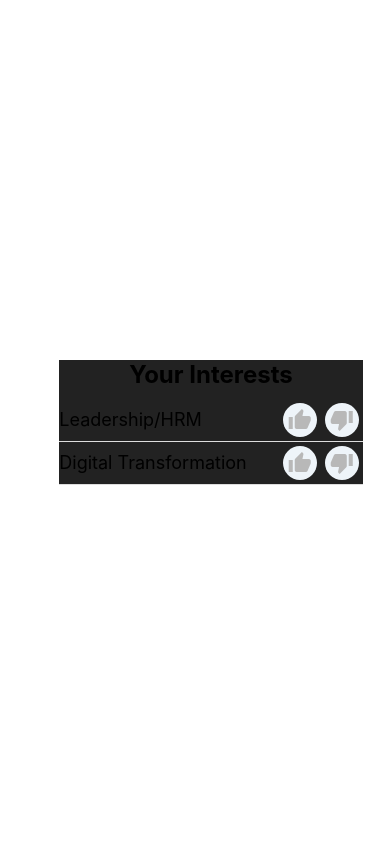
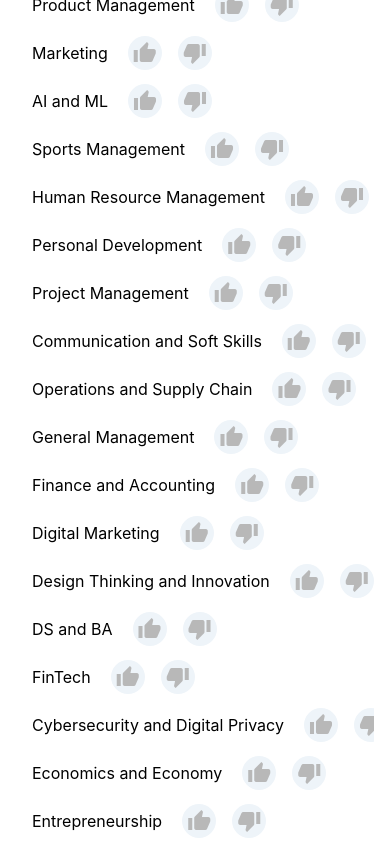
Before and after one commit to aspanadare/jigyaApp, a React Native app: screen / in a window 390 px wide. Shown: the top 844 px of the page. Built offline with nearby package versions, Linux system fonts and the light colour scheme.

Commit message:
Interest selection screen UI add

```diff
--- a/components/CourseSlider.tsx
+++ b/components/CourseSlider.tsx
@@ -58,7 +58,7 @@ const EMPTY_ITEM_SIZE = (width - ITEM_SIZE) / 2;
 
                 pagingEnabled
                 snapToAlignment='center'
-                scrollEventThrottle={1}
+                scrollEventThrottle={16}
                 onScroll={(e) =>{
                     const x = e.nativeEvent.contentOffset.x;
                     setCurrentIndex(Math.floor(x / width));
--- a/screens/InterestSelection.tsx
+++ b/screens/InterestSelection.tsx
@@ -1,4 +1,4 @@
-import React, { useState } from 'react';
+import React, { useState } from "react";
 import {
   View,
   Text,
@@ -7,73 +7,148 @@ import {
   TouchableOpacity,
   ImageBackground,
   SafeAreaView,
-} from 'react-native';
-import { MaterialCommunityIcons } from '@expo/vector-icons';
-import { SafeAreaProvider } from 'react-native-safe-area-context';
+  Platform,
+} from "react-native";
+import { MaterialCommunityIcons } from "@expo/vector-icons";
+import { SafeAreaProvider } from "react-native-safe-area-context";
 
 const interests = [
-  { id: "1", name: "Leadership/HRM" },
-  { id: "2", name: "Digital Transformation" },
+
+
+{ id:"1", name: "Digital Transformation"},
+{ id:"2", name: "Product Design"},
+{ id:"3", name: "Product Management"},
+{ id:"4", name: "Marketing"},
+{ id:"5", name: 'AI and ML'},
+{ id:"6", name: "Sports Management"},
+{ id:"7", name: "Human Resource Management"},
+{ id:"8", name: "Personal Development"},
+{ id:"9", name: "Project Management"},
+{ id:"10", name: "Communication and Soft Skills"},
+{ id:"11", name: "Operations and Supply Chain"},
+{ id:"12", name: "General Management"},
+{ id:"13", name: "Finance and Accounting"},
+{ id:"14", name: "Digital Marketing"},
+{ id:"15", name: "Design Thinking and Innovation"},
+{ id:"16", name: "DS and BA"},
+{ id:"17", name: "FinTech"},
+{ id:"18", name: "Cybersecurity and Digital Privacy"},
+{ id:"19", name: "Economics and Economy"},
+
+{ id:"20", name: "Entrepreneurship"},
+{ id:"21", name: "Technology"},
+{ id:"22", name: "Web 3.0 and Blockchain."},
+{ id:"23", name: "Leadership"},
+{ id:"24", name: "Sustainability and CSR"},
+{ id:"25", name: "Strategy"},
+{ id:"26", name: "Z-Others"},
 
 ];
 
 const InterestScreen = () => {
+
+const thumbsUp =<MaterialCommunityIcons  name= "thumb-up" size={24} color= "#2DCB42" /> ;
+const thumsDown = <MaterialCommunityIcons name= "thumb-down" size={24} color="#FF5733" />
+
+
 const [interestsState, setInterestsState] = useState(
-    interests.map((interest) => ({ ...interest, liked: false, disliked: false }))
+  interests.map((interest) => ({
+    ...interest,
+    liked: false,
+    disliked: false,
+  }))
 );
+
 
 const toggleInterest = (id: string, type: string) => {
   setInterestsState((prevState) =>
-      prevState.map((item) =>
-        item.id === id
-          ? {
+    prevState.map((item) => {
+      if (item.id === id) {
+        if (type === "like") {
+          return {
             ...item,
-              liked: type === "like" ? !item.liked : item.liked,
-              disliked: type === "dislike" ? !item.disliked : item.disliked,
+            liked: !item.liked,
+            disliked: false, // Reset disliked state
+          };
+        } else if (type === "dislike") {
+          return {
+            ...item,
+            disliked: !item.disliked,
+            liked: false, // Reset liked state
+          };
         }
-          : item
-      )
+      }
+      return item;
+    })
   );
 };
 
-  const renderItem = ({ item }: { item: { id: string; name: string; liked: boolean; disliked: boolean } }) => (
-    <View style={styles.itemContainer}>
-      <Text style={styles.itemText}>{item.name}</Text>
-      <View style={styles.iconsContainer}>
+  const renderItem = ({
+    item,
+  }: {
+    item: { id: string; name: string; liked: boolean; disliked: boolean };
+  }) => (
+
+    <View style={styles.itemContainer} className=" w-full ">
+      <View  className="mr-auto text-left">
+        <Text style={styles.itemText}>{item.name}</Text></View>
+      <View style={styles.iconsContainer} className="ml-auto gap-2">
         <TouchableOpacity onPress={() => toggleInterest(item.id, "like")}>
-  <View style={item.liked ? styles.likedIconContainer : styles.unlikedIconContainer}>
+          <View
+            style={
+              item.liked
+                ? styles.likedIconContainer
+                : styles.unlikedIconContainer
+            }
+          >
             <MaterialCommunityIcons
               name={item.liked ? "thumb-up" : "thumb-up"}
               size={24}
-      color={item.liked ? '#2DCB42' : '#B8B8B8'}
+              color={item.liked ? "#2DCB42" : "#B8B8B8"}
             />
           </View>
         </TouchableOpacity>
         <TouchableOpacity onPress={() => toggleInterest(item.id, "dislike")}>
-  <View style={item.disliked ? styles.dlikedIconContainer : styles.unlikedIconContainer}>
+          <View
+            style={
+              item.disliked
+                ? styles.dlikedIconContainer
+                : styles.unlikedIconContainer
+            }
+          >
             <MaterialCommunityIcons
               name={item.disliked ? "thumb-down" : "thumb-down"}
               size={24}
-      color={item.disliked ? '#FF5733' : '#B8B8B8'}
+              color={item.disliked ? "#FF5733" : "#B8B8B8"}
             />
           </View>
         </TouchableOpacity>
-
       </View>
     </View>
   );
 
   return (
-    <SafeAreaProvider style={{width:'100%'}}>
-    <SafeAreaView style={styles.container}>
+    <SafeAreaProvider style={styles.container} >
+      <SafeAreaView >
+        <View className="my-8 ">
+            <Text style={styles.headerText} className="text-center ">Your Interests</Text>
+            <Text className="text-center p-3 pb-5 leading-7 ">You'll see more insights from the interests as marked
+as " {thumbsUp} " and less from marked from " {thumsDown} ". feel free to add
+to add or remove interests to personalize your feed</Text>
+            <FlatList
 
-        <Text style={styles.headerText}>Your Interests</Text>
-        <FlatList className='w-[100%] h-full'
               data={interestsState}
               renderItem={renderItem}
               keyExtractor={(item) => item.id}
+              bounces={false}
+              decelerationRate={Platform.OS === "ios" ? 0 : 0.98}
+              renderToHardwareTextureAndroid
+              contentContainerStyle={{ alignItems: "flex-start",gap:6}}
+              pagingEnabled
+
+              scrollEventThrottle={16}
             />
-
+       </View>
       </SafeAreaView>
     </SafeAreaProvider>
   );
@@ -82,55 +157,55 @@ const InterestScreen = () => {
 const styles = StyleSheet.create({
   container: {
     flex: 1, // Make the container fill the entire screen
-    justifyContent: "center",
+    justifyContent: "space-between",
+    alignItems: "center",
+    backgroundColor:'#FFF',
+
+    margin: 16,
+  },
+  itemContainer: {
+    flexDirection: "row",
+    justifyContent: "space-between",
     alignItems: "center",
 
-    width:'100%',
-    height:'100%',
-    backgroundColor:'#222',
-    margin:16
-  },
-  itemContainer: {
 
-    flexDirection: 'row',
-    justifyContent: 'space-between',
-    alignItems: 'center',
-    borderBottomWidth: 1,
-    borderBottomColor: '#ddd',
   },
   itemText: {
-    fontSize: 18,
+    fontSize: 16,
+    textAlign:'left',
+    marginHorizontal:16,
+    marginVertical:4
   },
   iconsContainer: {
-    flexDirection: 'row',
+    flexDirection: "row",
+    alignSelf:'flex-end',
+    marginEnd:20,
   },
   headerText: {
-    fontSize: 24,
-    fontWeight: 'bold',
-    marginBottom: 10,
-  },
-  backgroundImage: {
-    flex: 1, // Make the image background fill the container
-    resizeMode: 'cover', // Resize the image to cover the entire container
+    fontSize: 18,
+    fontWeight: "bold",
+
   },
   likedIconContainer: {
-    backgroundColor: '#BFEFC6', // Green background for liked
-    borderRadius: 20, // Adjust as needed
+    backgroundColor: "#BFEFC6", // Green background for liked
+    borderRadius: 100, // Adjust as needed
     padding: 5,
-    margin:4
+    margin: 4,
+    verticalAlign:'middle',
   },
   unlikedIconContainer: {
-    backgroundColor: '#EEF4F9', // Light gray background for unliked
+    backgroundColor: "#EEF4F9", // Light gray background for unliked
+    borderRadius: 100,
+    padding: 5,
+    margin: 4,
+    verticalAlign:'middle',
+  },
+  dlikedIconContainer: {
+    backgroundColor: "#F6B8CD", // Light gray background for unliked
     borderRadius: 20,
     padding: 5,
-    margin:4
+    margin: 4,
   },
-  dlikedIconContainer:{
-    backgroundColor: '#F6B8CD', // Light gray background for unliked
-    borderRadius: 20,
-    padding: 5,
-    margin:4
-  }
 });
 
 export default InterestScreen;
```
Lines whose indentation alone changed are shown as unchanged.
